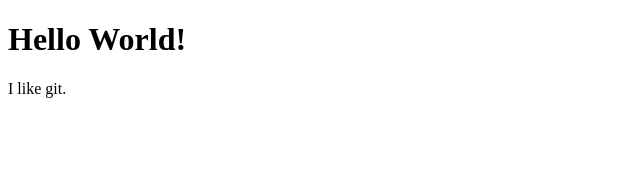
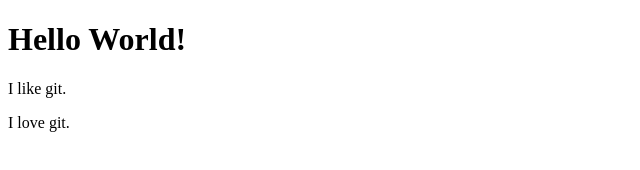
Before and after one commit to codinggo7733/myweb, a plain HTML site: page index.html in a window 1280 px wide. Shown: the full height of the page, 0-640 px from the left. Drawn offline with Linux system fonts and the light colour scheme.

Commit message:
added 1 line.

```diff
--- a/index.html
+++ b/index.html
@@ -9,5 +9,6 @@
 <body>
     <h1>Hello World!</h1>
     <p>I like git.</p>
+    <p>I love git.</p>
 </body>
 </html>
```
